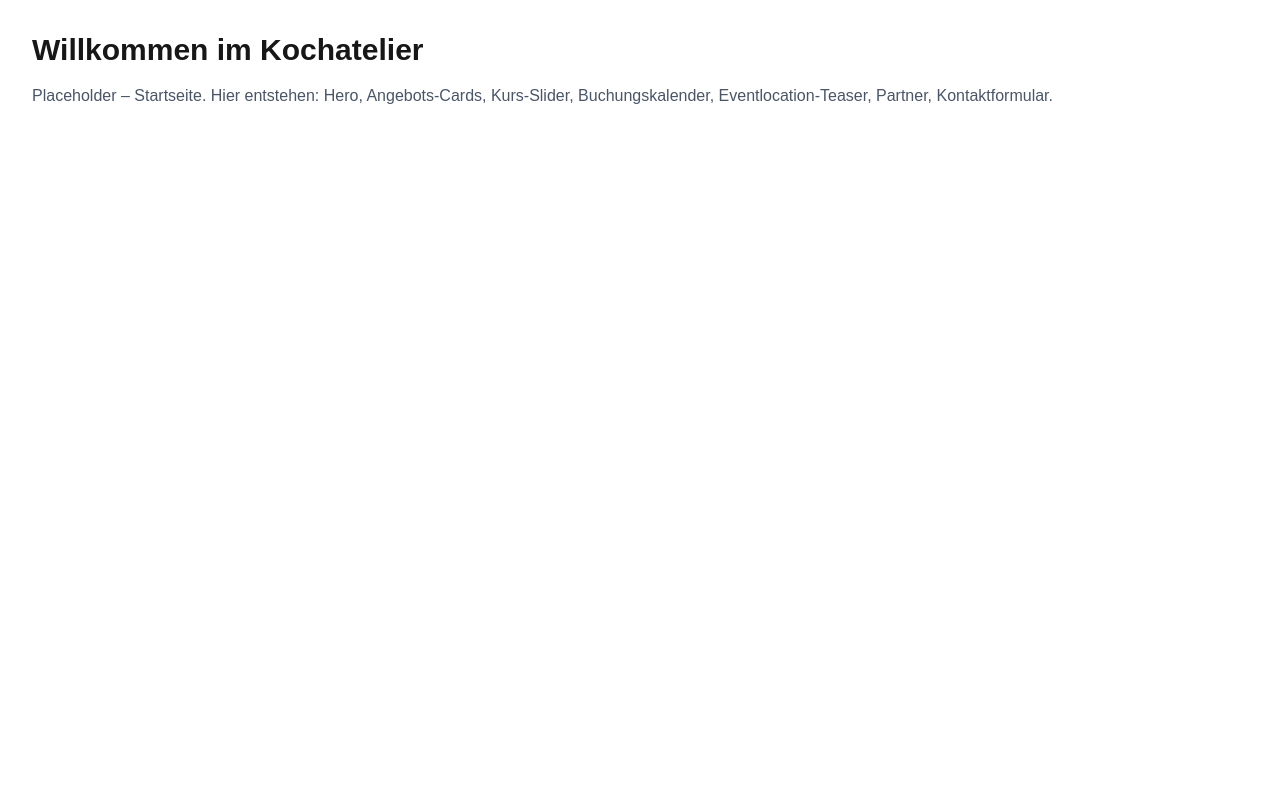
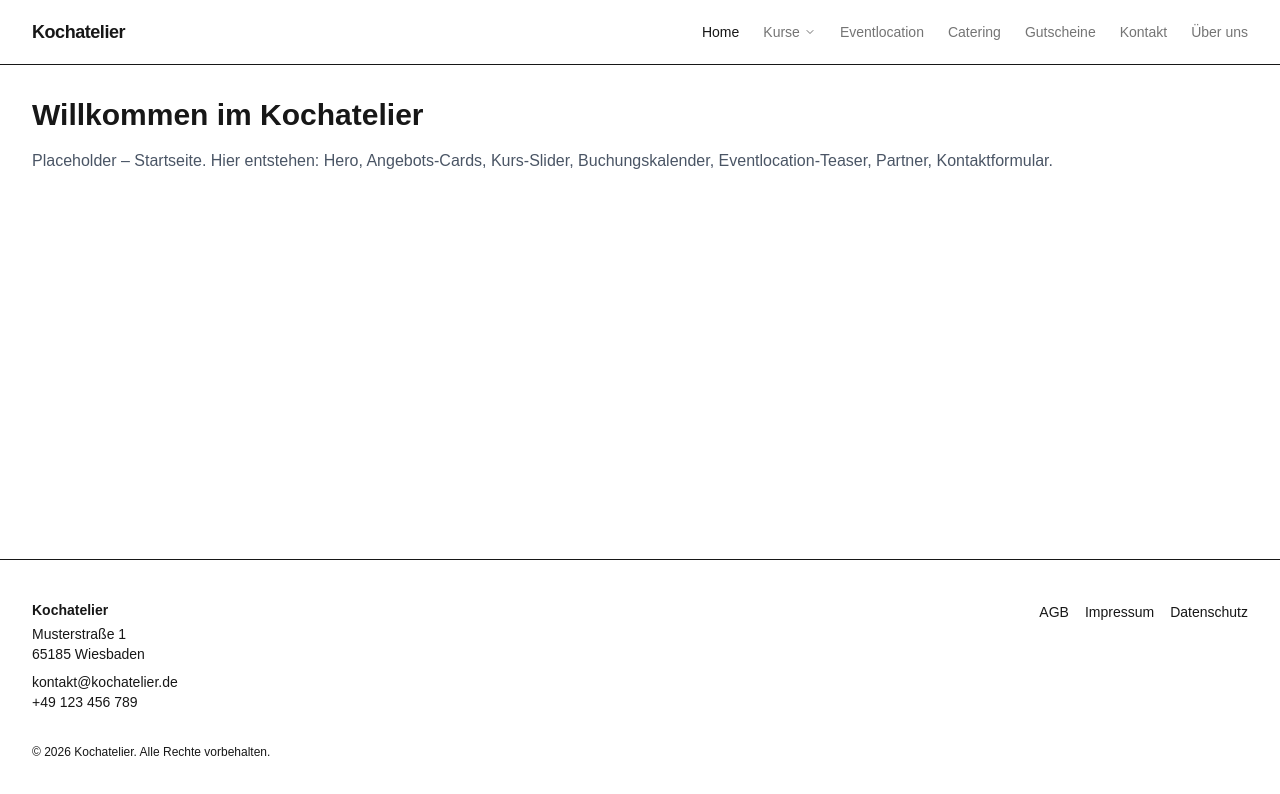
Before and after one commit to dieKrake/cooking-website, a Next.js app: page / in a window 1280 px wide. Shown: the top 794 px of the page. Built offline with nearby package versions, Linux system fonts and the light colour scheme.

Commit message:
feat: add navbar and footer shared components

```diff
--- a/src/app/layout.tsx
+++ b/src/app/layout.tsx
@@ -1,5 +1,7 @@
 import type { Metadata } from "next";
 import { Geist, Geist_Mono } from "next/font/google";
+import { Navbar } from "@/components/organisms/navbar";
+import { Footer } from "@/components/organisms/footer";
 import "./globals.css";
 
 const geistSans = Geist({
@@ -31,7 +33,11 @@ export default function RootLayout({
       lang="de"
       className={`${geistSans.variable} ${geistMono.variable} h-full antialiased`}
     >
-      <body className="flex min-h-full flex-col">{children}</body>
+      <body className="flex min-h-full flex-col">
+        <Navbar />
+        <main className="flex-1">{children}</main>
+        <Footer />
+      </body>
     </html>
   );
 }
--- /dev/null
+++ b/src/components/organisms/footer.tsx
@@ -0,0 +1,53 @@
+import Link from "next/link";
+import { SITE_NAME, CONTACT_INFO, FOOTER_LEGAL_LINKS } from "@/lib/constants";
+
+export function Footer() {
+  return (
+    <footer className="mt-auto border-t bg-background">
+      <div className="mx-auto max-w-7xl px-4 py-10 sm:px-6 lg:px-8">
+        <div className="flex flex-col gap-6 sm:flex-row sm:items-start sm:justify-between">
+          <div>
+            <p className="text-sm font-bold">{SITE_NAME}</p>
+            <p className="mt-1 text-sm text-muted-foreground">
+              {CONTACT_INFO.address.street}
+            </p>
+            <p className="text-sm text-muted-foreground">
+              {CONTACT_INFO.address.zip} {CONTACT_INFO.address.city}
+            </p>
+            <a
+              href={`mailto:${CONTACT_INFO.email}`}
+              className="mt-2 block text-sm text-muted-foreground hover:text-foreground"
+            >
+              {CONTACT_INFO.email}
+            </a>
+            <a
+              href={`tel:${CONTACT_INFO.phone}`}
+              className="block text-sm text-muted-foreground hover:text-foreground"
+            >
+              {CONTACT_INFO.phone}
+            </a>
+          </div>
+
+          <nav aria-label="Rechtliche Links">
+            <ul className="flex flex-wrap gap-4">
+              {FOOTER_LEGAL_LINKS.map((link) => (
+                <li key={link.href}>
+                  <Link
+                    href={link.href}
+                    className="text-sm text-muted-foreground hover:text-foreground"
+                  >
+                    {link.label}
+                  </Link>
+                </li>
+              ))}
+            </ul>
+          </nav>
+        </div>
+
+        <p className="mt-8 text-xs text-muted-foreground">
+          © {new Date().getFullYear()} {SITE_NAME}. Alle Rechte vorbehalten.
+        </p>
+      </div>
+    </footer>
+  );
+}
--- /dev/null
+++ b/src/components/organisms/navbar.tsx
@@ -0,0 +1,157 @@
+"use client";
+
+import { useState } from "react";
+import Link from "next/link";
+import { usePathname } from "next/navigation";
+import { Menu, X, ChevronDown } from "lucide-react";
+import { cn } from "@/lib/utils";
+import { NAV_ITEMS, SITE_NAME } from "@/lib/constants";
+import type { NavItem } from "@/types";
+
+interface NavDropdownProps {
+  item: NavItem;
+}
+
+function NavDropdown({ item }: NavDropdownProps) {
+  const [open, setOpen] = useState(false);
+  const pathname = usePathname();
+
+  return (
+    <div className="relative" onMouseLeave={() => setOpen(false)}>
+      <button
+        className={cn(
+          "flex items-center gap-1 text-sm font-medium transition-colors hover:text-foreground/80",
+          pathname.startsWith(item.href)
+            ? "text-foreground"
+            : "text-foreground/60",
+        )}
+        onMouseEnter={() => setOpen(true)}
+        onClick={() => setOpen((v) => !v)}
+        aria-expanded={open}
+        aria-haspopup="true"
+      >
+        {item.label}
+        <ChevronDown className="h-3 w-3" />
+      </button>
+
+      {open && (
+        <div className="absolute left-0 top-full z-50 mt-1 min-w-40 rounded-md border bg-background shadow-md">
+          <ul role="menu">
+            {item.children?.map((child) => (
+              <li key={child.href} role="menuitem">
+                <Link
+                  href={child.href}
+                  className="block px-4 py-2 text-sm transition-colors hover:bg-muted"
+                  onClick={() => setOpen(false)}
+                >
+                  {child.label}
+                </Link>
+              </li>
+            ))}
+          </ul>
+        </div>
+      )}
+    </div>
+  );
+}
+
+export function Navbar() {
+  const [mobileOpen, setMobileOpen] = useState(false);
+  const pathname = usePathname();
+
+  return (
+    <header className="sticky top-0 z-40 w-full border-b bg-background">
+      <div className="mx-auto flex h-16 max-w-7xl items-center justify-between px-4 sm:px-6 lg:px-8">
+        <Link
+          href="/"
+          className="text-lg font-bold tracking-tight"
+          onClick={() => setMobileOpen(false)}
+        >
+          {SITE_NAME}
+        </Link>
+
+        <nav className="hidden items-center gap-6 md:flex" aria-label="Hauptnavigation">
+          {NAV_ITEMS.map((item) =>
+            item.children ? (
+              <NavDropdown key={item.href} item={item} />
+            ) : (
+              <Link
+                key={item.href}
+                href={item.href}
+                className={cn(
+                  "text-sm font-medium transition-colors hover:text-foreground/80",
+                  pathname === item.href
+                    ? "text-foreground"
+                    : "text-foreground/60",
+                )}
+              >
+                {item.label}
+              </Link>
+            ),
+          )}
+        </nav>
+
+        <button
+          className="flex items-center justify-center rounded-md p-2 md:hidden"
+          onClick={() => setMobileOpen((v) => !v)}
+          aria-label={mobileOpen ? "Menü schließen" : "Menü öffnen"}
+          aria-expanded={mobileOpen}
+          aria-controls="mobile-menu"
+        >
+          {mobileOpen ? (
+            <X className="h-5 w-5" />
+          ) : (
+            <Menu className="h-5 w-5" />
+          )}
+        </button>
+      </div>
+
+      {mobileOpen && (
+        <nav
+          id="mobile-menu"
+          className="border-t bg-background md:hidden"
+          aria-label="Mobile Navigation"
+        >
+          <ul className="flex flex-col px-4 py-4">
+            {NAV_ITEMS.map((item) => (
+              <li key={item.href}>
+                <Link
+                  href={item.href}
+                  className={cn(
+                    "block py-2 text-sm font-medium transition-colors hover:text-foreground/80",
+                    pathname === item.href
+                      ? "text-foreground"
+                      : "text-foreground/60",
+                  )}
+                  onClick={() => setMobileOpen(false)}
+                >
+                  {item.label}
+                </Link>
+                {item.children && (
+                  <ul className="ml-4 flex flex-col">
+                    {item.children.map((child) => (
+                      <li key={child.href}>
+                        <Link
+                          href={child.href}
+                          className={cn(
+                            "block py-1.5 text-sm transition-colors hover:text-foreground/80",
+                            pathname === child.href
+                              ? "text-foreground"
+                              : "text-foreground/60",
+                          )}
+                          onClick={() => setMobileOpen(false)}
+                        >
+                          {child.label}
+                        </Link>
+                      </li>
+                    ))}
+                  </ul>
+                )}
+              </li>
+            ))}
+          </ul>
+        </nav>
+      )}
+    </header>
+  );
+}
```
